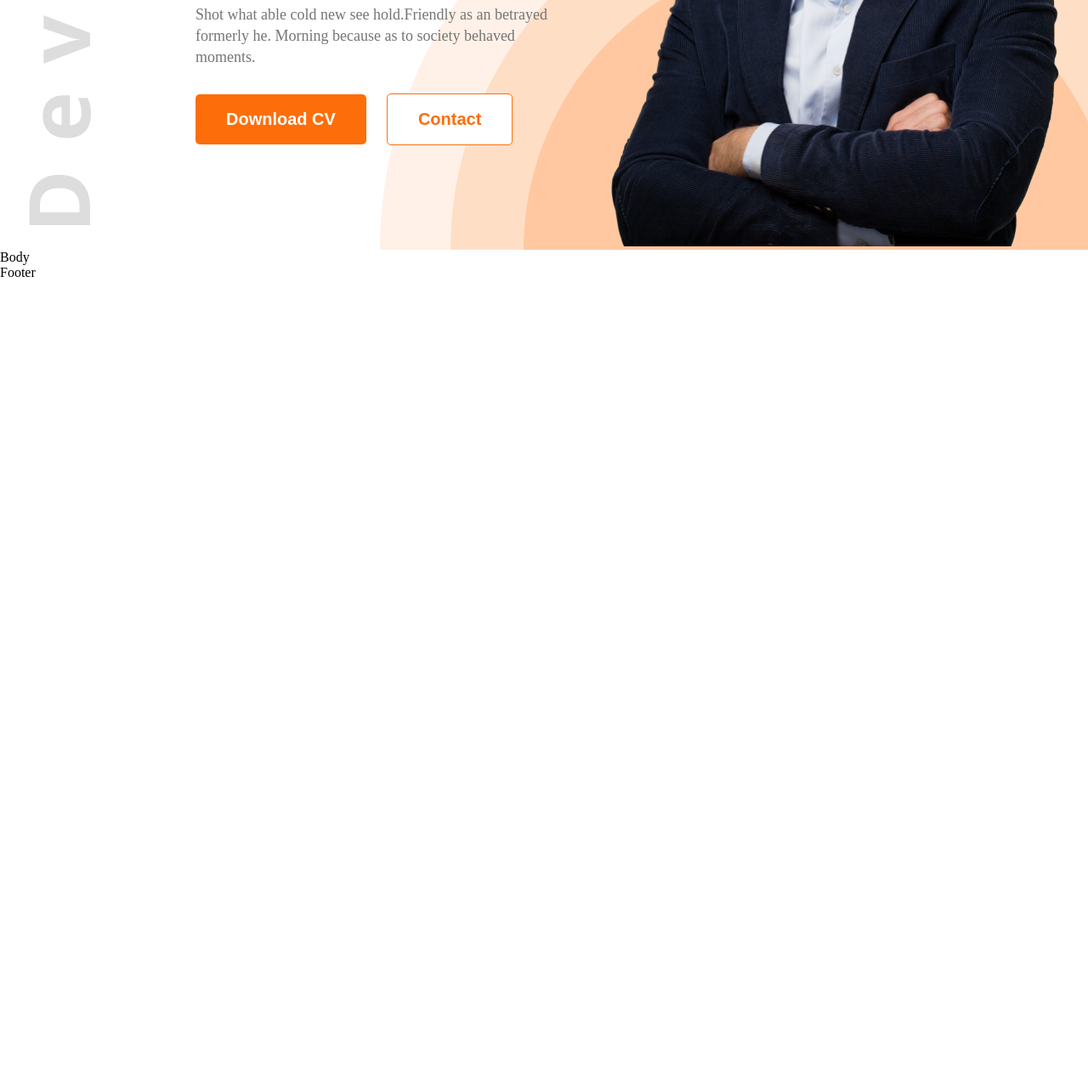
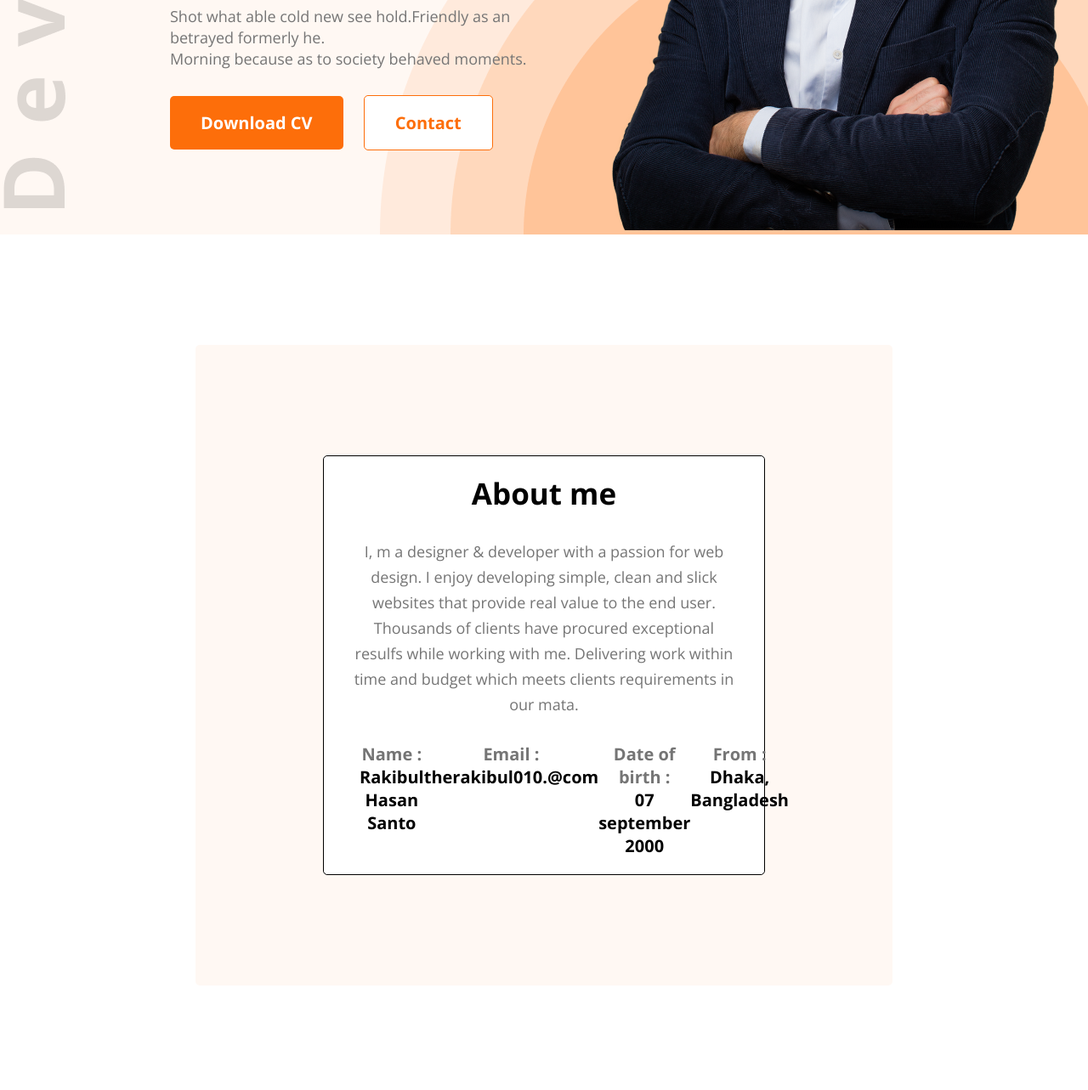
Before and after one commit to RHsanto/web-dev-almari, a plain HTML site: page index.html in a window 1280 px wide. Shown: the part 518-1801 px from the top of the page at 85% size. Before the commit the page ends 848 px from the top, so only its background shows below. Drawn offline with nearby package versions, Linux system fonts and the light colour scheme; a web font is replaced by a local one.

Commit message:
Done
complete About section

```diff
--- a/index.html
+++ b/index.html
@@ -7,7 +7,7 @@
     <title>web-dev-almari</title>
   </head>
   <body>
-    <header>
+    <header class="primary_Bclr">
       <nav>
         <h3 class="nav_title">Ma<span class="primary_color">r</span>y</h3>
         <ul>
@@ -23,19 +23,51 @@
         <div class="banner_desc">
           <h3>Hi, I am</h3>
           <h1>Mary Hardy</h1>
-          <p>
-            Shot what able cold new see hold.Friendly as an betrayed formerly he. Morning because as
-            to society behaved moments.
+          <p class="section_pera">
+            Shot what able cold new see hold.Friendly as an betrayed formerly he. <br />
+            Morning because as to society behaved moments.
           </p>
           <div class="btn_grp">
             <button class="primary_btn">Download CV</button>
             <button class="contact_btn">Contact</button>
           </div>
         </div>
-
-        <div><img src="/images/hardy.png" alt="img" class="banner_img" /></div>
+        <div>
+          <img src="/images/hardy.png" alt="img" class="banner_img" />
+        </div>
       </div>
     </header>
+    <!-- About section -->
+    <div class="container primary_Bclr about_sec">
+      <div class="about_desc">
+        <h1 class="section_title">About me</h1>
+        <p class="section_pera">
+          I, m a designer & developer with a passion for web design. I enjoy developing simple,
+          clean and slick websites that provide real value to the end user. Thousands of clients
+          have procured exceptional resulfs while working with me. Delivering work within time and
+          budget which meets clients requirements in our mata.
+        </p>
+        <div class="about_info">
+          <div>
+            <h3 class="info_title dark_3">Name :</h3>
+            <h3 class="info_value">Rakibul Hasan Santo</h3>
+          </div>
+          <div>
+            <h3 class="info_title dark_3">Email :</h3>
+            <h3 class="info_value">therakibul010.@com</h3>
+          </div>
+          <div>
+            <h3 class="info_title dark_3">Date of birth :</h3>
+            <h3 class="info_value">07 september 2000</h3>
+          </div>
+          <div>
+            <h3 class="info_title dark_3">From :</h3>
+            <h3 class="info_value">Dhaka, Bangladesh</h3>
+          </div>
+        </div>
+      </div>
+    </div>
+
     <main>Body</main>
     <footer>Footer</footer>
   </body>
--- a/style.css
+++ b/style.css
@@ -1,19 +1,31 @@
-@import url('https://fonts.googleapis.com/css2?family=Open+Sans:ital,wght@0,300..800;1,300..800&family=Oranienbaum&display=swap');
-*{
+@import url("https://fonts.googleapis.com/css2?family=Open+Sans:ital,wght@0,300..800;1,300..800&family=Oranienbaum&display=swap");
+* {
   margin: 0;
   padding: 0;
+  font-family: "Open Sans";
 }
 
-/* Shared color */
+/* Shared css*/
 
-.primary_color{
-  color: #FD6E0A;
+.primary_color {
+  color: #fd6e0a;
 }
-.dark_2{
-  color:#474747
-}.primary_btn, .contact_btn{
+.dark_1 {
+  color: #181818;
+}
+.dark_2 {
+  color: #474747;
+}
+.dark_3 {
+  color: #757575;
+}
+.primary_Bclr {
+  background-color: #fff8f3;
+}
+.primary_btn,
+.contact_btn {
   border: none;
-  background-color: #FD6E0A;
+  background-color: #fd6e0a;
   padding: 18px 36px;
   font-weight: bold;
   font-size: 20px;
@@ -22,78 +34,135 @@
   cursor: pointer;
 }
 
-.container{
-  max-width: 1140px;
-  align-items: center;
-  justify-content: center;
+.container {
+  margin: 0 auto;
+  text-align: center;
+}
+.section_title {
+  font-size: 35px;
+  font-weight: bold;
+}
+.section_pera {
+  font-size: 18px;
+  color: #757575;
 }
 /* Header */
 
-header{
+header {
   background-image: url("./images/developer.png"), url("./images/header_bg.png");
   background-repeat: no-repeat;
-  background-position: top left , bottom right;
-  margin: 20px 0px 0px 30px ;
+  background-position: top left, bottom right;
 }
 /* Nav items */
-nav{
+nav {
   display: flex;
   justify-content: space-between;
   padding: 20px 200px;
   align-items: center;
-  font-family: "Open Sans", sans-serif;
 }
-.nav_title{
+.nav_title {
   font-size: 45px;
   font-weight: 800;
-
 }
 
-nav ul{
+nav ul {
   display: flex;
   list-style: none;
   align-items: center;
-
 }
 nav ul li {
   margin-right: 50px;
 }
-a{
+a {
   text-decoration: none;
 }
 
 /* Banner items */
-.banner_sec{
+.banner_sec {
   display: flex;
   justify-content: space-between;
   align-items: center;
   margin: 10px 25px 0 200px;
-
-}
-.banner_desc, .banner_img{
-  width: 585px;
 }
 
-.banner_desc h3{
+.banner_desc h3 {
   font-size: 45px;
 }
-.banner_desc h1{
+.banner_desc h1 {
   font-size: 85px;
   padding: 10px 0px 20px;
 }
-.banner_desc p{
-  font-size: 18px;
-  color: #757575;
+.banner_desc p {
   padding: 10px 0;
   line-height: 25px;
 }
-.btn_grp{
+.btn_grp {
   padding: 20px 0px;
-
 }
-.contact_btn{
+.contact_btn {
   background-color: white;
-color: #FD6E0A;
-border: 1px solid #FD6E0A;
+  color: #fd6e0a;
+  border: 1px solid #fd6e0a;
   margin-left: 20px;
 }
+/* about_section */
+.about_sec {
+  margin: 130px 230px;
+  padding: 130px 150px;
+  border-radius: 5px;
+}
+.about_desc p {
+  padding: 30px 10px;
+  line-height: 30px;
+}
+.about_desc {
+  background-color: white;
+  border: 1px solid black;
+  border-radius: 5px;
+  padding: 20px;
+}
+
+.about_info {
+  display: flex;
+  justify-content: space-between;
+  padding: 0px 22px;
+}
+
+.info_title,
+.info_value {
+  font-size: 20px;
+}
+/* Responsive Design css */
+
+/* Tablet এর জন্য (width 768px এর কম) */
+@media (max-width: 768px) {
+}
+
+/* Mobile এর জন্য (width 480px এর কম) */
+@media (max-width: 768px) {
+  header {
+    background-image: none;
+  }
+  nav {
+    margin: 0px;
+    padding: 10px;
+  }
+  nav ul li {
+    margin-right: 20px;
+  }
+  .banner_sec {
+    display: block;
+    padding: 20px;
+    margin: 50px 0px;
+  }
+
+  .banner_img {
+    width: 100%;
+  }
+  .banner_desc h3 {
+    font-size: 25px;
+  }
+  .banner_desc h1 {
+    font-size: 40px;
+  }
+}
```
Lines whose indentation alone changed are shown as unchanged.
